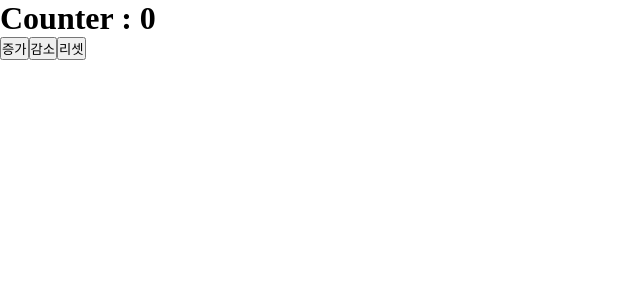
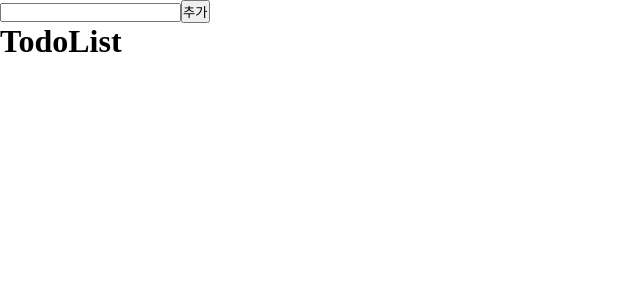
Before and after one commit to suhyun5252/til-react, a React (Vite) app: page / in a window 1280 px wide. Shown: the top 300 px of the page, without its empty margins (0-640 px from the left). Built offline with nearby package versions, Linux system fonts and the light colour scheme.

Commit message:
[docs] useReducer 와 Context API 정리

```diff
--- a/src/App.jsx
+++ b/src/App.jsx
@@ -1,10 +1,15 @@
 import Counter from "./components/counter/Counter";
+import { TodoProvider } from "./context/todoProvider";
+import TodoAdd from "./todo/TodoAdd";
+import TodoList from "./todo/TodoList";
 
+// 아래의 PRovide 에 의해서 state, dispatch 접근가능해짐
 function App() {
   return (
-    <div>
-      <Counter />
-    </div>
+    <TodoProvider>
+      <TodoAdd />
+      <TodoList />
+    </TodoProvider>
   );
 }
 export default App;
--- a/src/components/counter/Counter.jsx
+++ b/src/components/counter/Counter.jsx
@@ -1,17 +1,21 @@
-import { useReducer } from "react";
-import { countReducer } from "../../modules/counter/countReducer";
-import { countInitialState } from "../../modules/counter/countInitialState";
-import { add, minus, reset } from "../../modules/counter/countActions";
+import { useContext } from "react";
+import {
+  CounterStateContext,
+  CouterDispatchContext,
+} from "../../context/counterContext";
 
-const Counter = () => {
-  const [countState, dispatch] = useReducer(countReducer, countInitialState);
+function Counter() {
+  // 앱 전체 context state 용도
+  const state = useContext(CounterStateContext);
+  // 앱 전체 context disoatch 용도
+  const dispatch = useContext(CouterDispatchContext);
   return (
     <div>
-      <h1>Counter : {countState.count}</h1>
-      <button onClick={() => dispatch(add())}>증가</button>
-      <button onClick={() => dispatch(minus())}>감소</button>
-      <button onClick={() => dispatch(reset())}>리셋</button>
+      <h1>Counter : {state.count}</h1>
+      <button onClick={() => dispatch({ type: "add" })}>증가</button>
+      <button onClick={() => dispatch({ type: "minus" })}>감소</button>
+      <button onClick={() => dispatch({ type: "reset" })}>초기화</button>
     </div>
   );
-};
+}
 export default Counter;
--- /dev/null
+++ b/src/context/counterContext.js
@@ -0,0 +1,6 @@
+import { createContext } from "react";
+
+// Context 생성
+export const CounterStateContext = createContext(null);
+//  dispatch 용 Context 생성
+export const CouterDispatchContext = createContext(null);
--- /dev/null
+++ b/src/context/todoProvider.jsx
@@ -0,0 +1,37 @@
+import { useReducer } from "react";
+import { TodoDispatchContext, TodoStateContext } from "./todoStateContext";
+
+//  1. 상태관리
+const initialTodoState = [];
+//  2. 리듀서 함수
+function todoReducer(state, action) {
+  switch (action.type) {
+    case "add":
+      return [
+        ...state,
+        { id: Date.now(), text: action.payload, completed: false },
+      ];
+    case "toggle":
+      return state.map(item =>
+        item.id === action.payload
+          ? { ...item, completed: !item.completed }
+          : item,
+      );
+    case "delete":
+      // 리턴 filter 조건이 true 것만 리턴
+      return state.filter(item => item.id !== action.payload);
+    default:
+      return state;
+  }
+}
+// 3. context provider 셋팅
+export function TodoProvider({ children }) {
+  const [todos, dispatch] = useReducer(todoReducer, initialTodoState);
+  return (
+    <TodoStateContext.Provider value={todos}>
+      <TodoDispatchContext.Provider value={dispatch}>
+        {children}
+      </TodoDispatchContext.Provider>
+    </TodoStateContext.Provider>
+  );
+}
--- /dev/null
+++ b/src/context/todoStateContext.js
@@ -0,0 +1,6 @@
+import { createContext } from "react";
+
+// 데이터 state context
+export const TodoStateContext = createContext(null);
+// 데이터 업데이트용 dispatch context
+export const TodoDispatchContext = createContext(null);
--- /dev/null
+++ b/src/todo/TodoAdd.jsx
@@ -0,0 +1,17 @@
+import { useContext, useState } from "react";
+import { TodoDispatchContext } from "../context/todoStateContext";
+
+// dispatch 를 이용해서 state 를 업데이트함
+const TodoAdd = () => {
+  const dispatch = useContext(TodoDispatchContext);
+  const [text, setText] = useState("");
+  return (
+    <div>
+      <input type="text" value={text} onChange={e => setText(e.target.value)} />
+      <button onClick={() => dispatch({ type: "add", payload: text })}>
+        추가
+      </button>
+    </div>
+  );
+};
+export default TodoAdd;
--- /dev/null
+++ b/src/todo/TodoItem.jsx
@@ -0,0 +1,28 @@
+import { useContext } from "react";
+import { TodoDispatchContext } from "../context/todoStateContext";
+
+// dispatch 로 delete, toggle
+const TodoItem = ({ todo }) => {
+  const dispatch = useContext(TodoDispatchContext);
+  return (
+    <div>
+      <span
+        style={{ textDecoration: todo.completed ? "line-throgh" : "none" }}
+        onClick={() => {
+          dispatch({ type: "toggle", payload: todo.id });
+        }}
+      >
+        {todo.id}
+        {todo.text}
+      </span>
+      <button
+        onClick={() => {
+          dispatch({ type: "delete", payload: todo.id });
+        }}
+      >
+        삭제
+      </button>
+    </div>
+  );
+};
+export default TodoItem;
--- /dev/null
+++ b/src/todo/TodoList.jsx
@@ -0,0 +1,20 @@
+import { useContext } from "react";
+import { TodoStateContext } from "../context/todoStateContext";
+import TodoItem from "./TodoItem";
+
+// context state 에 변경된 내용 출력
+const TodoList = () => {
+  const todos = useContext(TodoStateContext);
+  console.log(todos);
+  return (
+    <div>
+      <h1>TodoList</h1>
+      {todos.map(item => (
+        <div key={item.id}>
+          <TodoItem todo={item} />
+        </div>
+      ))}
+    </div>
+  );
+};
+export default TodoList;
```
Also changed, not shown: src/context/counterProvider.jsx (added, +28 -0 lines), 1 other file (tests, documents, lock files or other folders).
